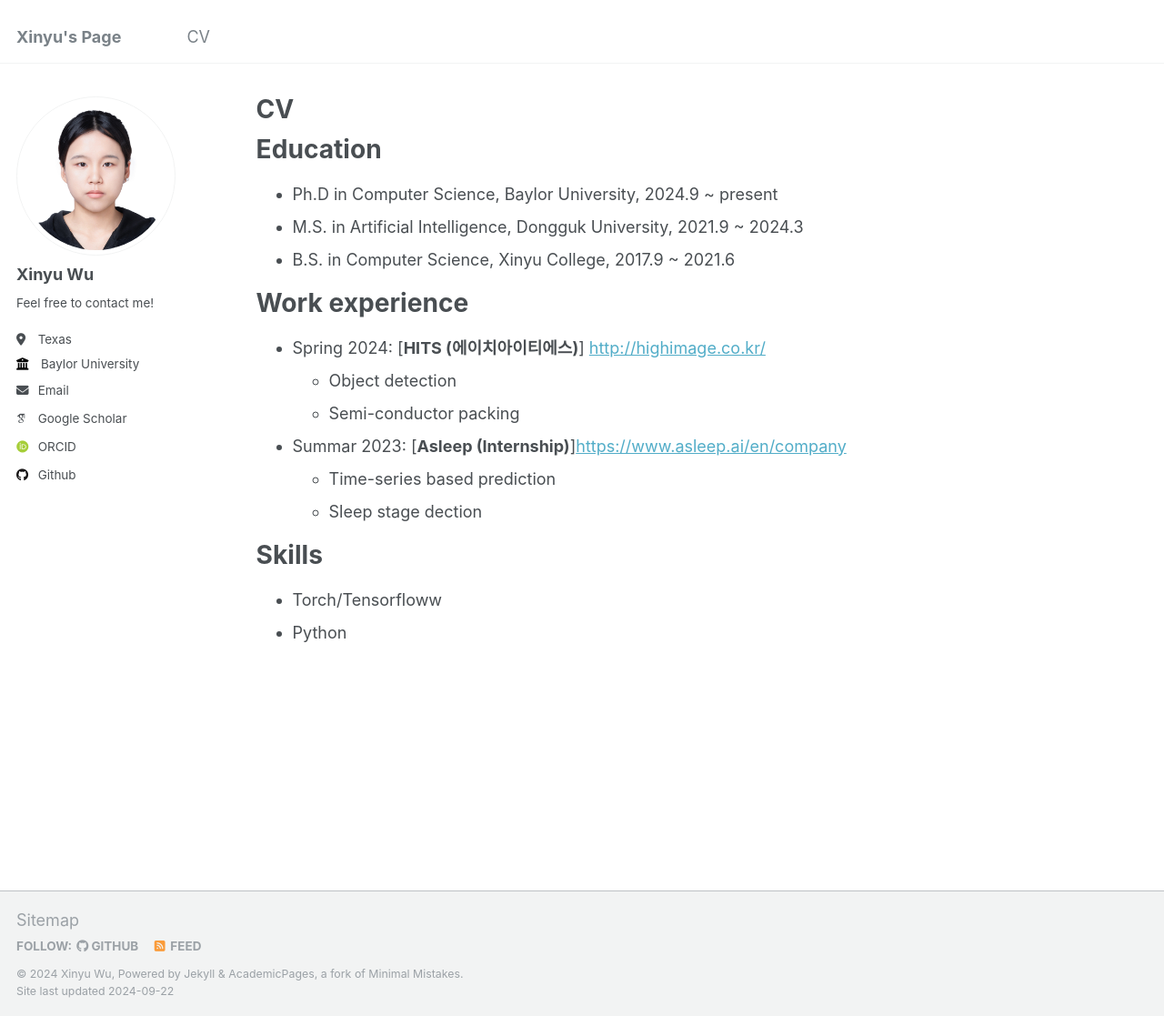
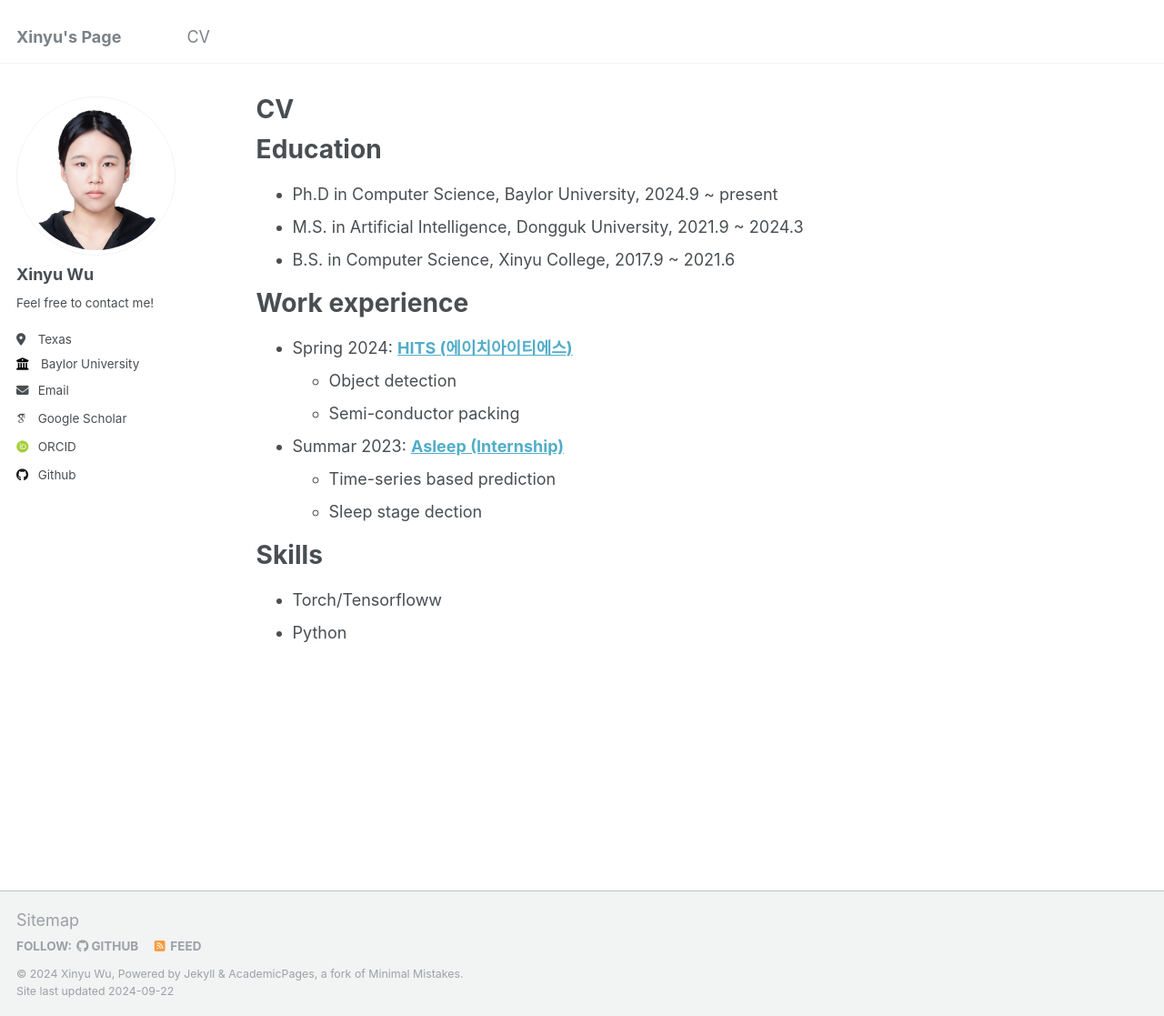
Before and after one commit to wuxinyu519/wuxinyu519.github.io, a Jekyll site: the page built from _pages/cv.md, in a window 1280 px wide and 1117 px high. Shown: the whole window at 91% size. Built offline with Jekyll 4.4.1, drawn with Linux system fonts in a browser that asks for light colours; some web fonts are replaced.

```diff
--- a/_pages/cv.md
+++ b/_pages/cv.md
@@ -17,12 +17,12 @@
 
 Work experience
 ======
-* Spring 2024: [**HITS (에이치아이티에스)**] <http://highimage.co.kr/ >
+* Spring 2024: [**HITS (에이치아이티에스)**](http://highimage.co.kr/)
   * Object detection
   * Semi-conductor packing
   <!-- * <ul http://highimage.co.kr/ > -->
 
-* Summar 2023: [**Asleep (Internship)**]<https://www.asleep.ai/en/company>
+* Summar 2023: [**Asleep (Internship)**](https://www.asleep.ai/en/company)
   * Time-series based prediction
   * Sleep stage dection
 
```
